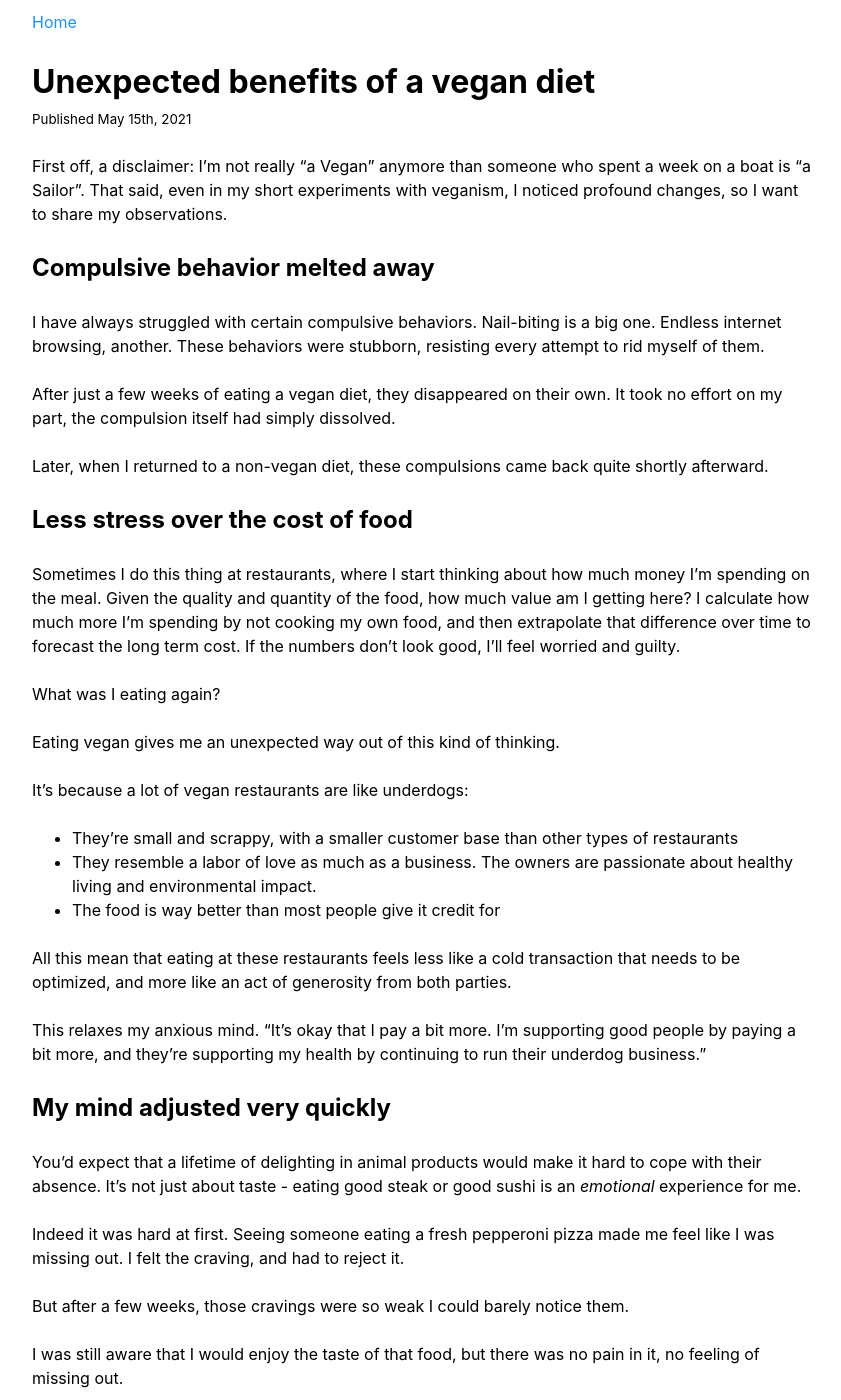
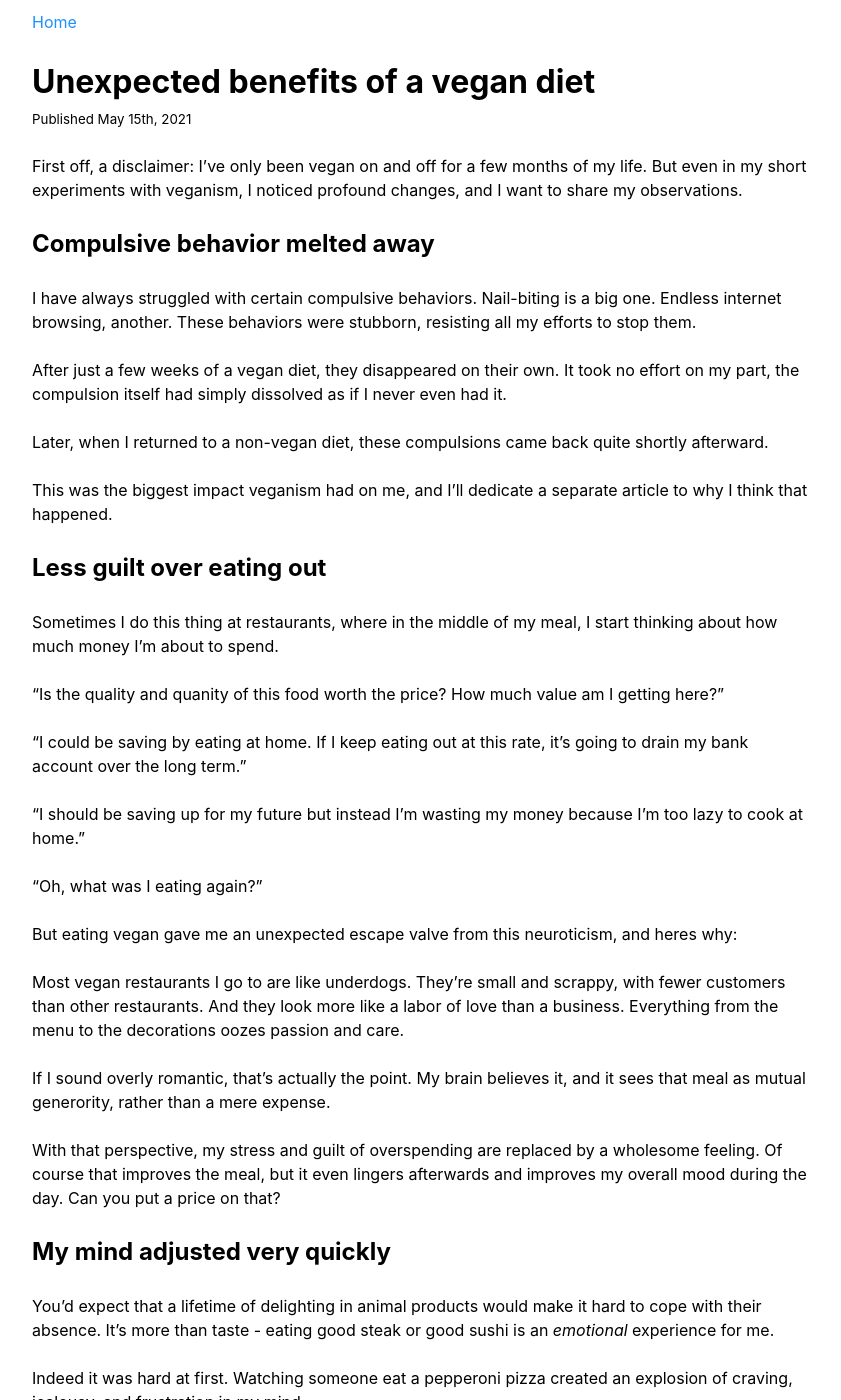
Before and after one commit to pooriajr/pooriar, a Jekyll site: the page built from _posts/2021-05-14-unexpected-benefits-of-a-vegan-diet.md, in a window 1280 px wide and 1400 px high. Shown: the whole window, without its empty margins (218-1059 px from the left). Built offline with Jekyll 4.4.1, drawn with Linux system fonts in a browser that asks for light colours; some of the changed text lies outside the part shown.

Commit message:
updated vegan post

```diff
--- a/_posts/2021-05-14-unexpected-benefits-of-a-vegan-diet.md
+++ b/_posts/2021-05-14-unexpected-benefits-of-a-vegan-diet.md
@@ -4,49 +4,58 @@ title: Unexpected benefits of a vegan diet
 date: 2021-05-14 19:52 -0500
 ---
 
-First off, a disclaimer: I'm not really "a Vegan" anymore than someone who spent a week on a boat is "a Sailor". That said, even in my short experiments with veganism, I noticed profound changes, so I want to share my observations.
+First off, a disclaimer: I've only been vegan on and off for a few months of my life. But even in my short experiments with veganism, I noticed profound changes, and I want to share my observations.
 
 ## Compulsive behavior melted away
 
-I have always struggled with certain compulsive behaviors. Nail-biting is a big one. Endless internet browsing, another. These behaviors were stubborn, resisting every attempt to rid myself of them.
+I have always struggled with certain compulsive behaviors. Nail-biting is a big one. Endless internet browsing, another. These behaviors were stubborn, resisting all my efforts to stop them.
 
-After just a few weeks of eating a vegan diet, they disappeared on their own. It took no effort on my part, the compulsion itself had simply dissolved.
+After just a few weeks of a vegan diet, they disappeared on their own. It took no effort on my part, the compulsion itself had simply dissolved as if I never even had it.
 
 Later, when I returned to a non-vegan diet, these compulsions came back quite shortly afterward.
 
-## Less stress over the cost of food
+This was the biggest impact veganism had on me, and I'll dedicate a separate article to why I think that happened.
 
-Sometimes I do this thing at restaurants, where I start thinking about how much money I'm spending on the meal. Given the quality and quantity of the food, how much value am I getting here? I calculate how much more I'm spending by not cooking my own food, and then extrapolate that difference over time to forecast the long term cost. If the numbers don't look good, I'll feel worried and guilty.
+## Less guilt over eating out
 
-What was I eating again?
+Sometimes I do this thing at restaurants, where in the middle of my meal, I start thinking about how much money I'm about to spend.
 
-Eating vegan gives me an unexpected way out of this kind of thinking.
+"Is the quality and quanity of this food worth the price? How much value am I getting here?"
 
-It's because a lot of vegan restaurants are like underdogs:
-- They're small and scrappy, with a smaller customer base than other types of restaurants
-- They resemble a labor of love as much as a business. The owners are passionate about healthy living and environmental impact.
-- The food is way better than most people give it credit for
+"I could be saving by eating at home. If I keep eating out at this rate, it's going to drain my bank account over the long term."
 
-All this mean that eating at these restaurants feels less like a cold transaction that needs to be optimized, and more like an act of generosity from both parties.
+"I should be saving up for my future but instead I'm wasting my money because I'm too lazy to cook at home."
 
-This relaxes my anxious mind. "It's okay that I pay a bit more. I'm supporting good people by paying a bit more, and they're supporting my health by continuing to run their underdog business."
+"Oh, what was I eating again?"
+
+But eating vegan gave me an unexpected escape valve from this neuroticism, and heres why:
+
+Most vegan restaurants I go to are like underdogs. They're small and scrappy, with fewer customers than other restaurants. And they look more like a labor of love than a business. Everything from the menu to the decorations oozes passion and care.
+
+If I sound overly romantic, that's actually the point. My brain believes it, and it sees that meal as mutual generority, rather than a mere expense.
+
+With that perspective, my stress and guilt of overspending are replaced by a wholesome feeling. Of course that improves the meal, but it even lingers afterwards and improves my overall mood during the day. Can you put a price on that?
 
 ## My mind adjusted very quickly
 
-You'd expect that a lifetime of delighting in animal products would make it hard to cope with their absence. It's not just about taste - eating good steak or good sushi is an *emotional* experience for me.
+You'd expect that a lifetime of delighting in animal products would make it hard to cope with their absence. It's more than taste - eating good steak or good sushi is an *emotional* experience for me.
 
-Indeed it was hard at first. Seeing someone eating a fresh pepperoni pizza made me feel like I was missing out. I felt the craving, and had to reject it.
+Indeed it was hard at first. Watching someone eat a pepperoni pizza created an explosion of craving, jealousy, and frustration in my mind.
 
-But after a few weeks, those cravings were so weak I could barely notice them.
+But after a few weeks, those reactions were so weak I could barely notice them.
 
-I was still aware that I would enjoy the taste of that food, but there was no pain in it, no feeling of missing out.
+It's not that I wouldn't enjoy eating that - I probably would. But there was no craving behind it, no feeling of missing out.
 
-Instead I started craving and appreciating good vegan food, which I would get from restaurants.
+Meanwhile I started craving good vegan food, and I was genuinely excited to try new restaurants and dishes every day.
 
-And once I decided to stop eating Vegan, my mind quickly reverted to its pizza loving ways.
+Once I decided to stop eating vegan, my mind quickly reverted to its meat and dairy loving ways.
 
 ## Conclusion
 
-I had ideas of what to expect going into veganism, and a lot of that turned out to be true. But the most important outcomes were total surprises, like the disappearance of compulsive behaviors.
+I had some ideas of what to expect going into veganism, and a lot of that turned out to be true. But the most important outcomes were total surprises, like the disappearance of compulsive behaviors.
 
-For me this shows that there is no replacement for actually doing something yourself. You can read about it and think on other people's experiences, but you shouldn't be confident in your conclusions until you see for yourself.
+I think there's no replacement for actually doing something yourself. You can read about it and think on other people's experiences, but you shouldn't be confident in your conclusions.
+
+Someone else trying a lifestyle shift as radical as veganism would likely not experience these same things I mentioned here, but their own unique set of benefits, as well as problems. And yes, I had problems with it too, but that's for another article.
+
+My only recommendation is to try it and see for yourself.
```
